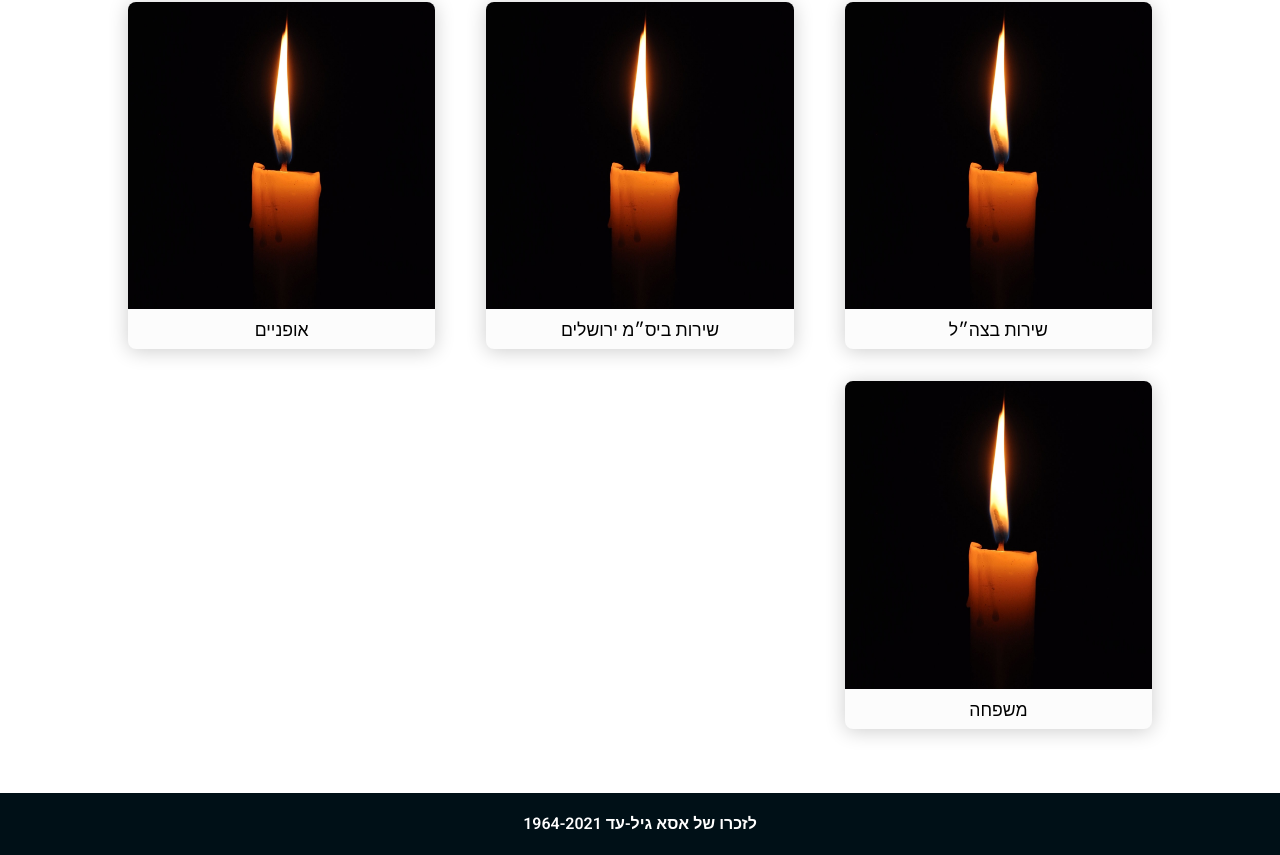
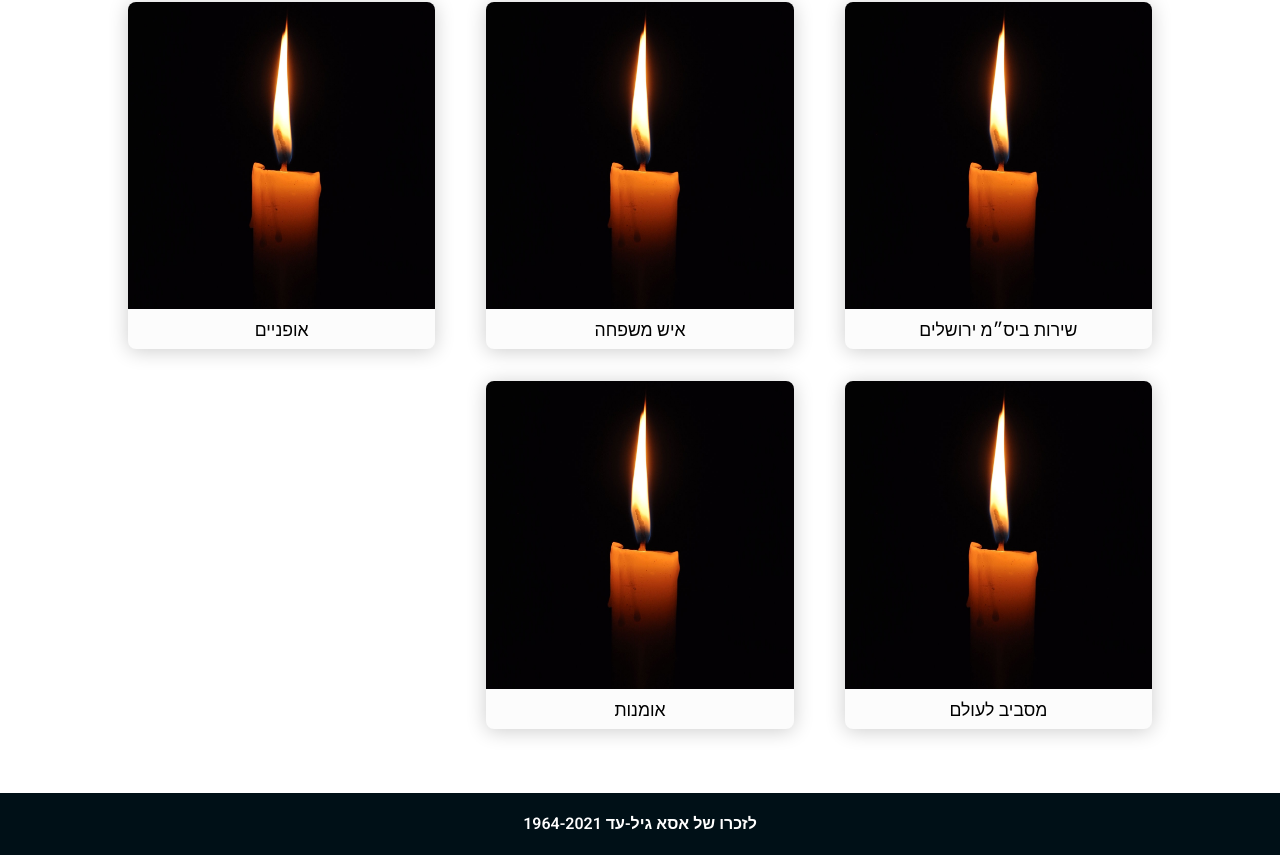
Before and after one commit to Idan-sh/Asa-Memorial, a React (Vite) app in the folder frontend/: page /gallery in a window 1280 px wide. Shown: the part 633-1488 px from the top of the page. Built offline with nearby package versions, Linux system fonts and the light colour scheme; no server answers; a web font is replaced by a local one.

Commit message:
Fixed issue in sendMemoryUpprovedEmail email to send.

```diff
--- a/frontend/src/cmps/content/gallery-content/GalleryContent.tsx
+++ b/frontend/src/cmps/content/gallery-content/GalleryContent.tsx
@@ -6,15 +6,16 @@ export default function GalleryContent() {
       <h2>גלריה</h2>
       <div className="gallery-content-albums-container">
         <GalleryAlbumPreview title="ילדות ונעורים" folderName="childhood" />
-        <GalleryAlbumPreview title="מסביב לעולם" folderName="aroundTheWorld" />
         <GalleryAlbumPreview
           title="נעורים בירושלים: עלייה והתבגרות"
           folderName="growingUpInJerusalem"
         />
         <GalleryAlbumPreview title="שירות בצה״ל" folderName="Army" />
         <GalleryAlbumPreview title="שירות ביס״מ ירושלים" folderName="Police" />
+        <GalleryAlbumPreview title="איש משפחה" folderName="family" />{' '}
         <GalleryAlbumPreview title="אופניים" folderName="bike" />
-        <GalleryAlbumPreview title="משפחה" folderName="family" />
+        <GalleryAlbumPreview title="מסביב לעולם" folderName="aroundTheWorld" />
+        <GalleryAlbumPreview title="אומנות" folderName="art" />
       </div>
     </div>
   );
```
Also changed, not shown: 1 other file (tests, documents, lock files or other folders).
